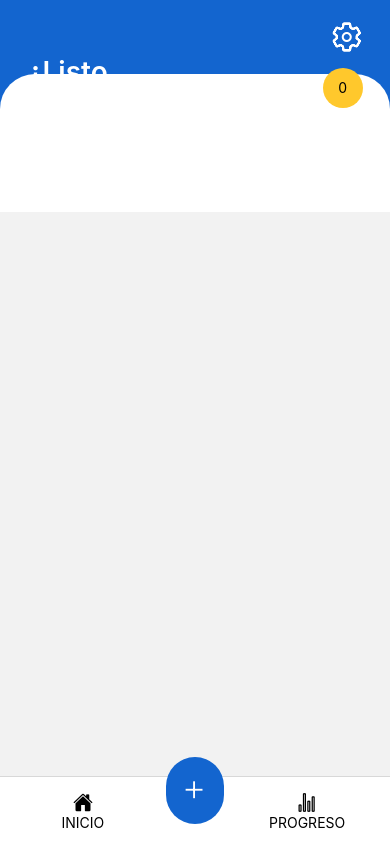
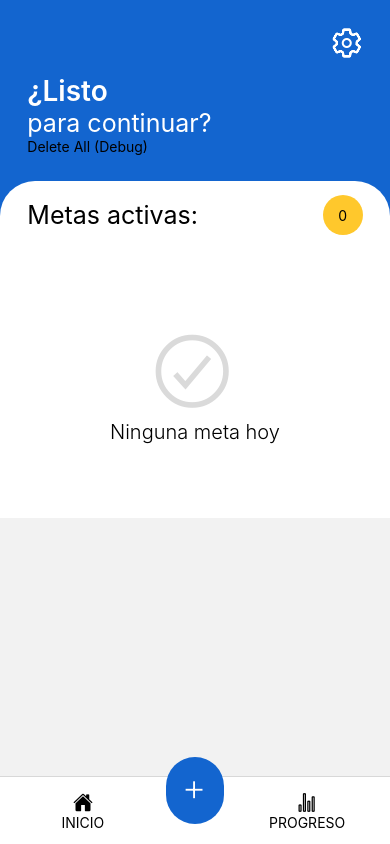
Before and after one commit to AlexReusC/efika, a React Native app: screen /ActiveGoals in a window 390 px wide. Built offline with nearby package versions, Linux system fonts and the light colour scheme.

Commit message:
no goals view and change language

```diff
--- a/src/localization/translations/en/home.ts
+++ b/src/localization/translations/en/home.ts
@@ -5,4 +5,5 @@ export default {
   completedRepetition: "Repetition completed",
   setsDone: "Sets done",
   add: "Add",
+  noGoalToday: "No goals today",
 };
--- a/src/localization/translations/en/progress.ts
+++ b/src/localization/translations/en/progress.ts
@@ -7,4 +7,6 @@ export default {
   completed: "Completed",
   partial: "Partial",
   uncompleted: "Uncompleted",
+  noGoalsYet: "No goals yet",
+  addSomeWith: "Add some with the middle button",
 };
--- a/src/localization/translations/es/home.ts
+++ b/src/localization/translations/es/home.ts
@@ -5,4 +5,5 @@ export default {
   completedRepetition: "Repetición completada",
   setsDone: "Series hechas",
   add: "Agregar:",
+  noGoalToday: "Ninguna meta hoy",
 };
--- a/src/localization/translations/es/progress.ts
+++ b/src/localization/translations/es/progress.ts
@@ -7,4 +7,6 @@ export default {
   completed: "Completados",
   partial: "Parciales",
   uncompleted: "Incompletos",
+  noGoalsYet: "Ninguna meta aún",
+  addSomeWith: "Añade una con el botón de enmedio",
 };
--- a/src/views/home/home.tsx
+++ b/src/views/home/home.tsx
@@ -93,22 +93,27 @@ const Home: React.FC = () => {
           <TouchableOpacity onPress={() => dispatch(deleteAll())}>
             <Text>Delete All (Debug)</Text>
           </TouchableOpacity>
-          <TouchableOpacity onPress={() => dispatch(addExamples())}>
+          {/* <TouchableOpacity onPress={() => dispatch(addExamples())}>
             <Text>Populate (Debug)</Text>
-          </TouchableOpacity>
+          </TouchableOpacity> */}
         </View>
       </View>
       <View style={homeStyle.goalsSection}>
         <View style={homeStyle.goalsSectionText}>
-          <Text style={homeStyle.titleText}>{t("home:activeGoals")}</Text>
+          <Text style={homeStyle.titleTextGoals}>{t("home:activeGoals")}</Text>
           <View style={homeStyle.roundScore}>
             <Text>{presentGoals.length}</Text>
           </View>
         </View>
         <ScrollView style={homeStyle.goalsSectionCards} horizontal={true}>
-          {presentGoals.map((goal: Goal) => (
-            <Card key={goal.id} goal={goal} pressAction={openModal} />
-          ))}
+          {presentGoals.length !== 0 ? (
+            presentGoals.map((goal: Goal) => <Card key={goal.id} goal={goal} pressAction={openModal} />)
+          ) : (
+            <View style={homeStyle.noTasksView}>
+              <Ionicons name="checkmark-circle-outline" size={90} color={colors.gray} />
+              <Text style={homeStyle.noTasksText}>{t("home:noGoalToday")}</Text>
+            </View>
+          )}
         </ScrollView>
       </View>
     </View>
--- a/src/views/home/homeStyle.ts
+++ b/src/views/home/homeStyle.ts
@@ -1,5 +1,7 @@
-import { StyleSheet } from "react-native";
+import { StyleSheet, Dimensions } from "react-native";
 import Colors from "../../constants/colors";
+
+const ScreenWidth = Dimensions.get("window").width;
 
 const homeStyle = StyleSheet.create({
   screen: {
@@ -23,6 +25,9 @@ const homeStyle = StyleSheet.create({
   titleText: {
     fontSize: 25,
     color: Colors.white,
+  },
+  titleTextGoals: {
+    fontSize: 25,
   },
   roundScore: {
     backgroundColor: Colors.orange,
@@ -74,6 +79,16 @@ const homeStyle = StyleSheet.create({
     justifyContent: "center",
     alignItems: "center",
   },
+  noTasksView: {
+    justifyContent: "center",
+    alignItems: "center",
+    paddingVertical: "30%",
+    width: ScreenWidth - 0.14 * ScreenWidth,
+  },
+  noTasksText: {
+    fontSize: 20,
+    fontWeight: "300",
+  },
 });
 
 export default homeStyle;
--- a/src/views/progress/progress.tsx
+++ b/src/views/progress/progress.tsx
@@ -4,11 +4,13 @@ import Modal from "react-native-modal";
 import { useSelector } from "react-redux";
 import type { RootState } from "../../state/store";
 import { useTranslation } from "react-i18next";
+import Ionicons from "@expo/vector-icons/Ionicons";
 
 import progressStyle from "./progressStyle";
 import GoalProgressCard from "./components/goalProgressCard";
 import { categoriesUtil } from "../createGoal/utils/createGoalUtils";
 import ModalContent from "./components/modalContent";
+import colors from "../../constants/colors";
 
 const categoriesIcons = categoriesUtil.reduce<Record<Category, any>>((r, o) => {
   r[o.name] = o.icon;
@@ -34,6 +36,8 @@ const Progress: React.FC = () => {
         <ModalContent currentGoal={currentGoal} onClose={toggleModal} />
       </Modal>
       <View style={progressStyle.mainView}>
+        {currentGoals.length !== 0 && completedGoals.length !== 0 ? (
+          <>
             <View style={progressStyle.header}>
               <Text style={progressStyle.headerText}>{t("progress:selectGoal")}</Text>
             </View>
@@ -65,6 +69,14 @@ const Progress: React.FC = () => {
                 </View>
               ) : null}
             </View>
+          </>
+        ) : (
+          <View style={progressStyle.noTasksView}>
+            <Ionicons name={"add-circle-outline"} color={colors.gray} size={90} />
+            <Text style={progressStyle.headerText}>{t("progress:noGoalsYet")}</Text>
+            <Text style={progressStyle.headerText}>{t("progress:addSomeWith")}</Text>
+          </View>
+        )}
       </View>
     </ScrollView>
   );
--- a/src/views/progress/progressStyle.ts
+++ b/src/views/progress/progressStyle.ts
@@ -1,10 +1,15 @@
-import { StyleSheet } from "react-native";
+import { StyleSheet, Dimensions } from "react-native";
 import Colors from "../../constants/colors";
 
 const progressStyle = StyleSheet.create({
   mainView: {
     backgroundColor: Colors.white,
     height: "100%",
+  },
+  noTasksView: {
+    justifyContent: "center",
+    alignItems: "center",
+    paddingVertical: "40%",
   },
   header: {
     marginHorizontal: "5%",
--- a/src/views/settings/settings.tsx
+++ b/src/views/settings/settings.tsx
@@ -17,10 +17,10 @@ const Settings: React.FC = () => {
         <View style={SettingsStyle.viewText}>
           <Text style={SettingsStyle.subtitle}>{t("settings:changeLanguage")}</Text>
         </View>
-        <TouchableOpacity style={SettingsStyle.viewText}>
+        <TouchableOpacity style={SettingsStyle.viewText} onPress={() => i18n.changeLanguage("en")}>
           <Text style={SettingsStyle.normalTextLanguages}>English</Text>
         </TouchableOpacity>
-        <TouchableOpacity style={SettingsStyle.viewText}>
+        <TouchableOpacity style={SettingsStyle.viewText} onPress={() => i18n.changeLanguage("es")}>
           <Text style={SettingsStyle.normalTextLanguages}>Español</Text>
         </TouchableOpacity>
       </View>
```
Lines whose indentation alone changed are shown as unchanged.
